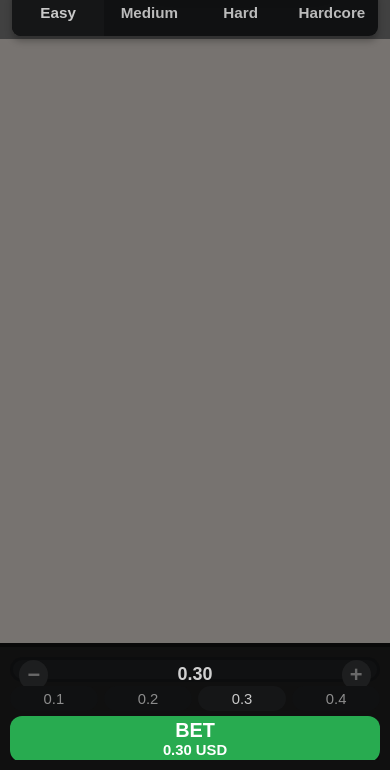
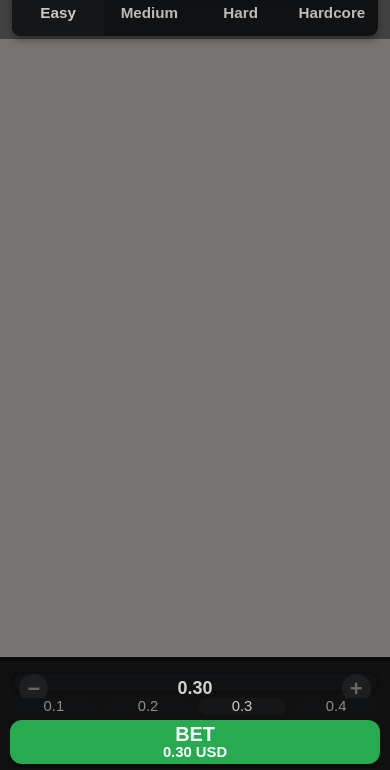
Before and after one commit to callkeeperofficial/playable-adds, a website built with Vite: page chicken-pilot/index.html in a window 390 px wide. Shown: the part 74-844 px from the top of the page. Built offline with nearby package versions, Linux system fonts and the light colour scheme; files whose address does not match are found by name.

Commit message:
Fix chicken pilot controls and plane layering

```diff
--- a/chicken-pilot/src/scene.ts
+++ b/chicken-pilot/src/scene.ts
@@ -540,7 +540,7 @@ export class GameScene {
     ]);
     this.app.stage.addChild(this.world, this.overlay);
     this.drawRoad();
-    this.world.addChild(this.route, this.vehicles, this.chicken);
+    this.world.addChild(this.route, this.chicken, this.vehicles);
     this.buildRoute(difficulty);
     this.buildChicken();
     Object.entries(this.chickenSkeleton.animations).forEach(([name, animation]) => {
--- a/chicken-pilot/src/styles.css
+++ b/chicken-pilot/src/styles.css
@@ -170,7 +170,7 @@ button:disabled, select:disabled { cursor: default; opacity: .38; }
 #canvas-host { position: absolute; inset: var(--topbar-height) 0 var(--controls-height); overflow: hidden; }
 #canvas-host canvas { width: 100%; height: 100%; display: block; }
 .controls-shell { position: absolute; bottom: 0; width: 100%; height: var(--controls-height); padding: 10px; background: #101010; border-top: 4px solid #090909; z-index: 5; display: flex; align-items: center; justify-content: center; }
-.controls { width: min(100%, 980px); height: 50px; max-height: 100%; display: grid; grid-template-columns: minmax(320px, 340px) minmax(320px, 1fr); gap: 10px; align-items: stretch; justify-content: stretch; border: 0; border-radius: 0; padding: 0; background: transparent; overflow: hidden; }
+.controls { width: min(100%, 980px); height: 50px; max-height: 100%; display: grid; grid-template-columns: minmax(320px, 340px) minmax(320px, 1fr); gap: 10px; align-items: center; justify-content: stretch; border: 0; border-radius: 0; padding: 0; background: transparent; }
 .panel, .stakes button, .primary button, select { border-radius: 9px; background: #101112; box-shadow: 0 5px 7px rgba(0,0,0,.28); }
 .stakes {
   width: auto;
@@ -240,30 +240,34 @@ select { display: none; }
 .autoplay { flex: 0 0 98px; height: 98px; padding: 22px; background: #4b5064; }
 .autoplay svg { display: block; width: 100%; height: 100%; overflow: visible; fill: none; stroke: #fff; stroke-linecap: round; stroke-linejoin: round; stroke-width: 7px; }
 .autoplay .autoplay-arrow, .autoplay .autoplay-play { fill: #fff; stroke: none; }
-.primary { display: grid; grid-template-columns: 1fr; gap: 10px; height: 100%; min-width: 0; min-height: 0; }
+.primary { display: grid; grid-template-columns: 1fr; gap: 10px; height: 46px; min-width: 0; min-height: 0; align-items: center; align-self: start; }
 .controls.round-active .primary { grid-template-columns: minmax(220px, 31%) minmax(0, 1fr); }
 .primary button {
-  height: 100%;
+  display: flex;
+  flex-direction: column;
+  align-items: center;
+  justify-content: center;
+  height: 46px;
   min-height: 0;
   padding: 0 16px;
   border-radius: 12px;
   color: #fff;
   box-shadow: 0 4px 0 rgba(0,0,0,.34);
-  line-height: 1;
+  line-height: .96;
   overflow: hidden;
 }
-.play, .go { background: #28ab50 !important; font-size: clamp(19px, 1.45vw, 24px); }
+.play, .go { background: #28ab50 !important; font-size: clamp(18px, 1.35vw, 22px); }
 .play { width: 100%; }
 .play b, .cashout b {
   display: block;
-  margin-top: 2px;
-  font-size: clamp(14px, 1.15vw, 18px);
+  margin-top: 1px;
+  font-size: clamp(13px, 1vw, 16px);
 }
 .cashout {
   width: auto;
   background: linear-gradient(#ffb154, #ff9c2f) !important;
   color: #fff;
-  font-size: clamp(16px, 1.2vw, 20px);
+  font-size: clamp(15px, 1.1vw, 18px);
 }
 .go {
   flex: auto;
@@ -285,7 +289,7 @@ select { display: none; }
     --topbar-main-height: clamp(54px, 7vh, 68px);
     --header-difficulty-height: clamp(48px, 6.4vh, 56px);
     --topbar-height: calc(var(--topbar-main-height) + var(--header-difficulty-height));
-    --controls-height: clamp(124px, 15vh, 140px);
+    --controls-height: clamp(112px, 13.4vh, 124px);
   }
   .topbar {
     grid-template-columns: auto minmax(0, 1fr) auto;
@@ -367,21 +371,22 @@ select { display: none; }
     padding: 10px;
   }
   .controls {
-    --action-h: clamp(46px, 5.4vh, 54px);
+    --action-h: clamp(44px, 5.1vh, 50px);
     --mobile-gap: clamp(5px, 1.3vw, 8px);
     width: 100%;
     max-width: none;
     height: 100%;
     display: grid;
     grid-template-columns: minmax(0, 1fr);
-    grid-template-rows: minmax(54px, 1fr) var(--action-h);
+    grid-template-rows: 44px var(--action-h);
+    align-content: start;
     justify-content: stretch;
     gap: var(--mobile-gap);
     padding: 0;
     border-width: 4px;
     border-radius: 0;
   }
-  .stakes { width: 100%; grid-column: 1; grid-row: 1; }
+  .stakes { width: 100%; grid-column: 1; grid-row: 1; grid-template-rows: 23px 17px; gap: 4px; }
   .stepper {
     grid-template-columns: clamp(32px, 9vw, 40px) minmax(0, 1fr) clamp(32px, 9vw, 40px);
     padding: 3px clamp(5px, 1.6vw, 8px);
@@ -419,6 +424,7 @@ select { display: none; }
     margin-left: 0;
     flex: auto;
     min-width: 0;
+    align-items: stretch;
   }
   .controls.round-active .primary {
     grid-column: 1;
@@ -428,5 +434,6 @@ select { display: none; }
   .play, .go { font-size: clamp(19px, 5.1vw, 25px); }
   .cashout { width: auto; font-size: clamp(16px, 4.2vw, 21px); }
   .play b, .cashout b { font-size: clamp(14px, 3.8vw, 18px); }
+  .primary button { height: var(--action-h); }
   .go { width: auto; min-width: 0; }
 }
```
Also changed, not shown: chicken-pilot/AGENTS.md (+1 -0 lines), chicken-pilot/MECHANICS.md (+1 -0 lines).
